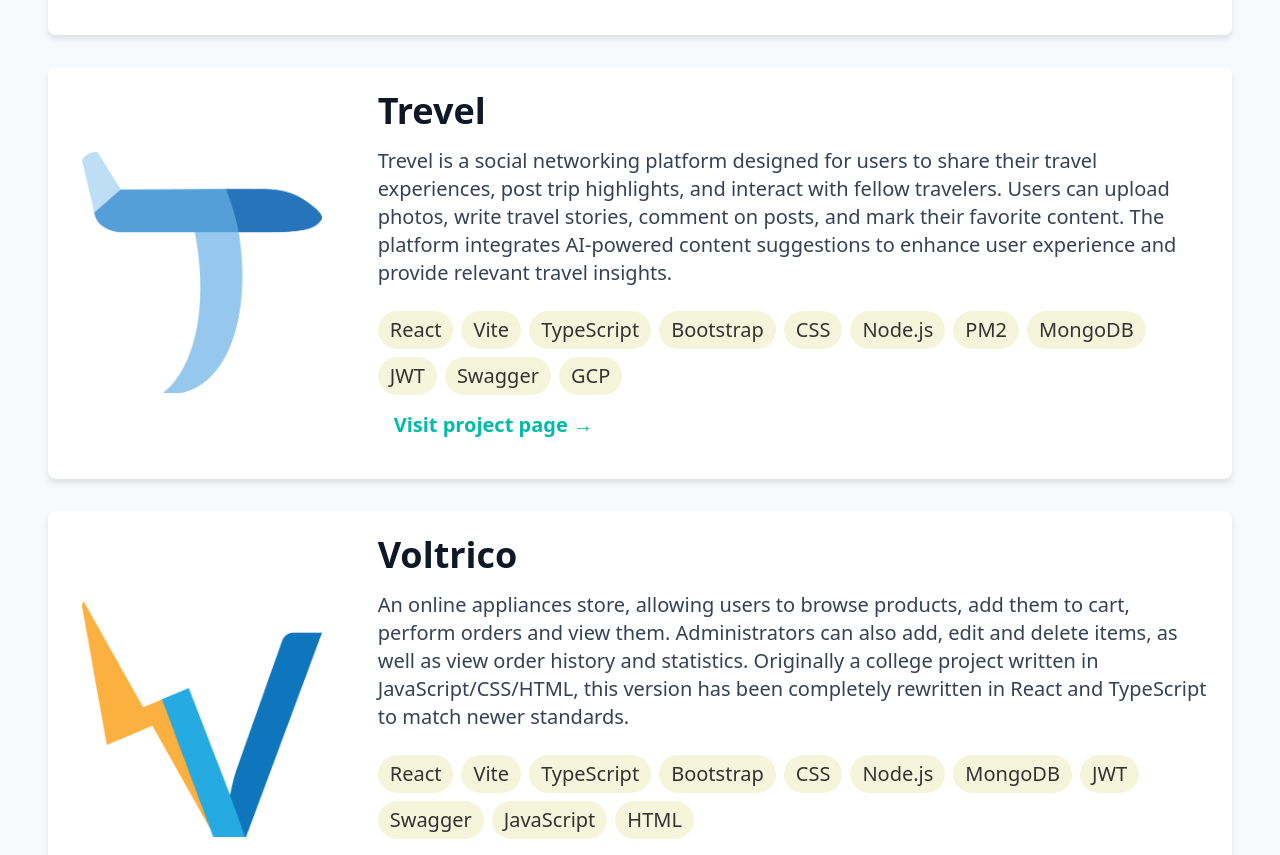
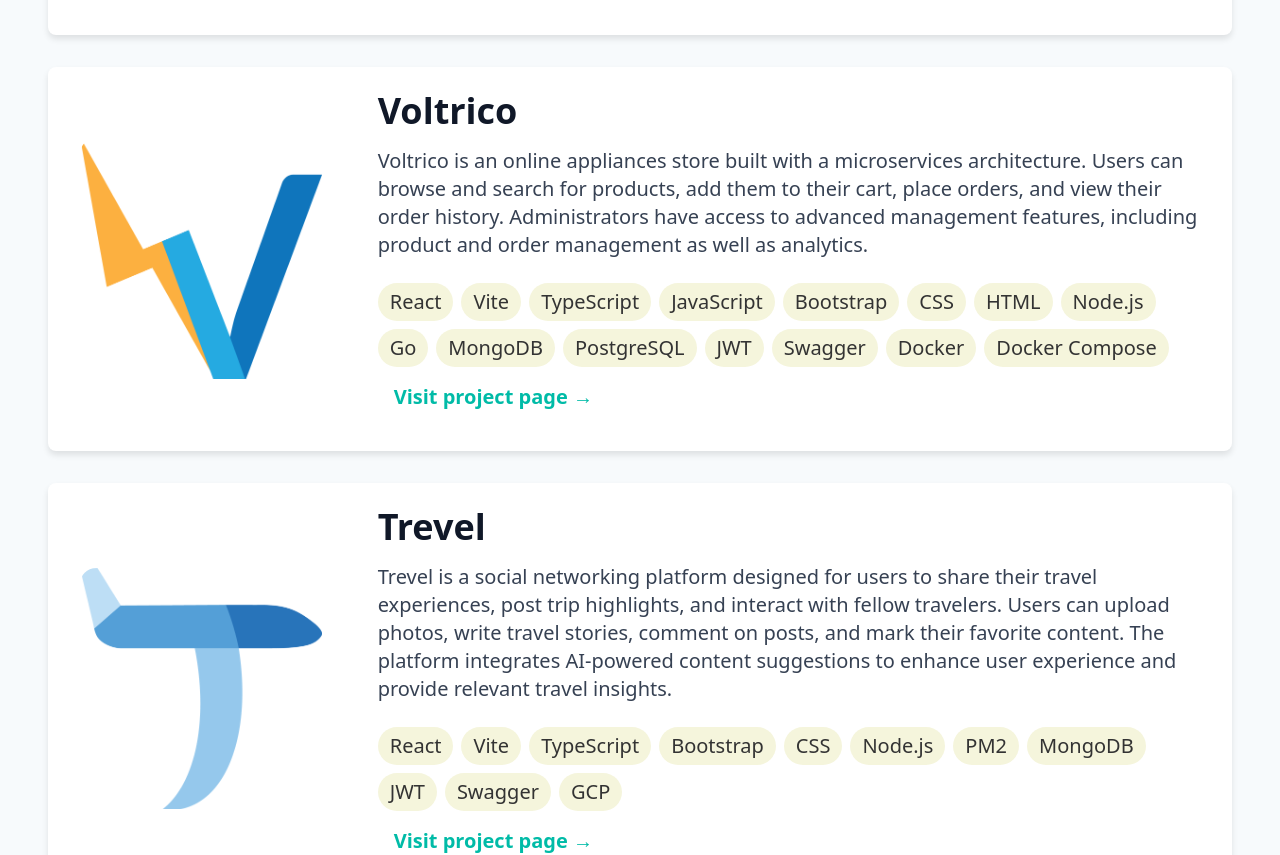
Before and after one commit to eloritzkovitz/portfolio, a React (Vite) app: page /projects in a window 1280 px wide. Shown: the part 740-1595 px from the top of the page. Built offline with nearby package versions, Linux system fonts and the light colour scheme.

Commit message:
Updated project data

```diff
--- a/src/data/projectsData.ts
+++ b/src/data/projectsData.ts
@@ -55,6 +55,37 @@ const projects = [
     ],
   },
   {
+    name: "Voltrico",
+    description:
+      "Voltrico is an online appliances store built with a microservices architecture. Users can browse and search for products, add them to their cart, place orders, and view their order history. Administrators have access to advanced management features, including product and order management as well as analytics.",
+    tech: [
+      "React",
+      "Vite",
+      "TypeScript",
+      "JavaScript",
+      "Bootstrap",
+      "CSS",
+      "HTML",
+      "Node.js",
+      "Go",
+      "MongoDB",
+      "PostgreSQL",
+      "JWT",
+      "Swagger",
+      "Docker",
+      "Docker Compose",
+    ],
+    image: "/projects/Voltrico/icon.png",
+    links: { url: "https://github.com/eloritzkovitz/voltrico", label: "GitHub" },
+    involvement: [
+      "Refactored legacy code from JavaScript/CSS/HTML to React and TypeScript",
+      "Redesigned the application interface to a modern and user-friendly layout using Bootstrap and custom CSS",
+      "Designed and implemented a RESTful API, providing comprehensive documentation with Swagger",
+      "Designed the backend to follow a microservice architecture, using various technologies such as Node.js, MongoDB, PostgreSQL and Go"
+    ],
+    screenshots: [],
+  },
+  {
     name: "Trevel",
     description:
       "Trevel is a social networking platform designed for users to share their travel experiences, post trip highlights, and interact with fellow travelers. Users can upload photos, write travel stories, comment on posts, and mark their favorite content. The platform integrates AI-powered content suggestions to enhance user experience and provide relevant travel insights.",
@@ -72,7 +103,7 @@ const projects = [
       "GCP",
     ],
     image: "/projects/Trevel/icon.png",
-    links: { url: "https://github.com/eloritzkovitz/Trevel", label: "GitHub" },
+    links: { url: "https://github.com/eloritzkovitz/trevel", label: "GitHub" },
     involvement: [
       "Designed and implemented the application interface and frontend using React + Vite and TypeScript",
       "Developed the backend server (Node.js + Express.js, TypeScript, MongoDB) and deployed it to a remote server using PM2",
@@ -89,32 +120,6 @@ const projects = [
       "/projects/Trevel/screenshot6.png",
       "/projects/Trevel/screenshot7.png",
     ],
-  },
-  {
-    name: "Voltrico",
-    description:
-      "An online appliances store, allowing users to browse products, add them to cart, perform orders and view them. Administrators can also add, edit and delete items, as well as view order history and statistics. Originally a college project written in JavaScript/CSS/HTML, this version has been completely rewritten in React and TypeScript to match newer standards.",
-    tech: [
-      "React",
-      "Vite",
-      "TypeScript",
-      "Bootstrap",
-      "CSS",
-      "Node.js",
-      "MongoDB",
-      "JWT",
-      "Swagger",
-      "JavaScript",
-      "HTML",
-    ],
-    image: "/projects/Voltrico/icon.png",
-    links: { url: "https://github.com/eloritzkovitz/Voltrico", label: "GitHub" },
-    involvement: [
-      "Refactored legacy code from JavaScript/CSS/HTML to React and TypeScript",
-      "Redesigned the application interface to a modern and user-friendly layout using Bootstrap",
-      "Designed and implemented a RESTful API, providing comprehensive documentation with Swagger",
-    ],
-    screenshots: [],
   },
   {
     name: "Oopsify",
@@ -151,7 +156,7 @@ const projects = [
       "An abstract strategy board game implemented using React. The game allows two players to compete on a hexagonal board, with the goal of forming a connected path of their color linking two opposite sides of the board. The game logic relies on disjoint-set data structures to determine the winner.",
     tech: ["React", "Vite", "JavaScript", "CSS", "HTML"],
     image: "/projects/HexGame/icon.png",
-    links: { url: "https://github.com/eloritzkovitz/HexGame", label: "GitHub" },
+    links: { url: "https://github.com/eloritzkovitz/hex-game", label: "GitHub" },
     involvement: [
       "Implemented the game logic using disjoint-set data structures",
       "Expanded a simple college assignment into a fully functional game using React",
```
